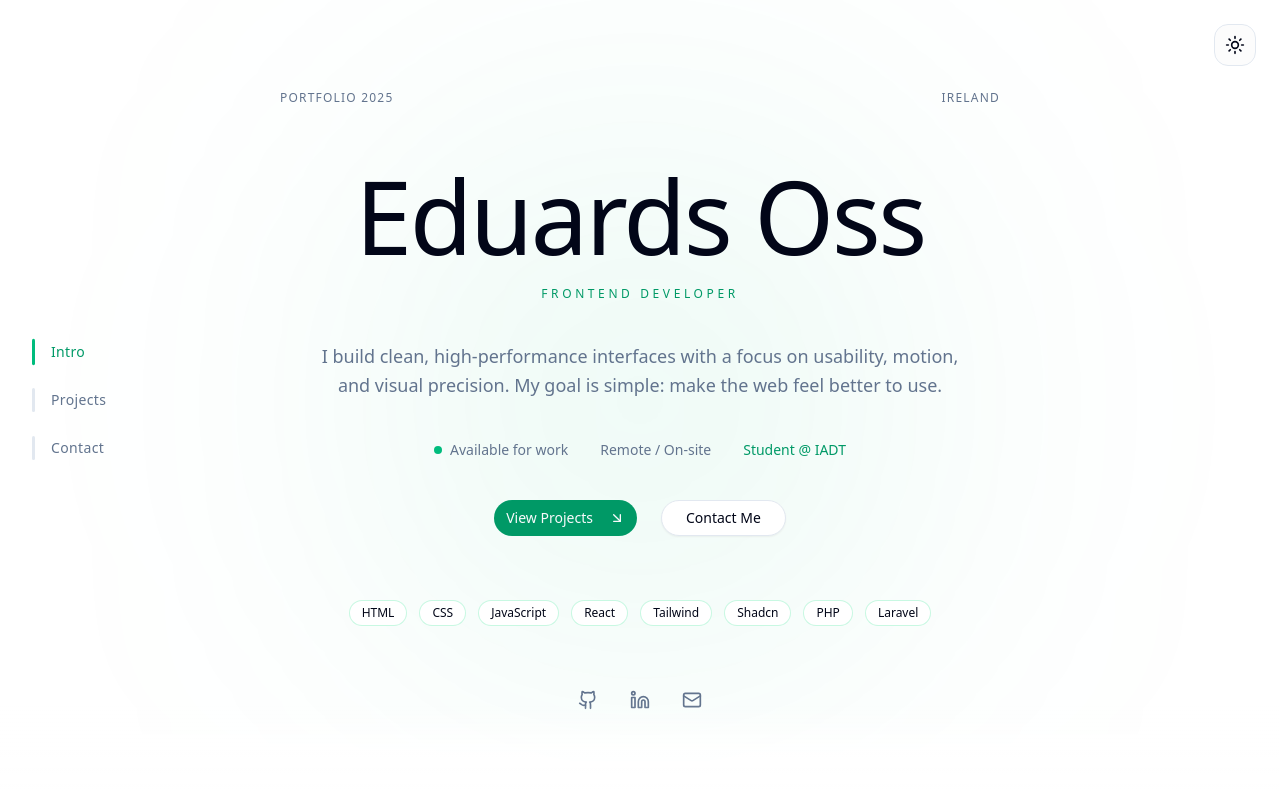
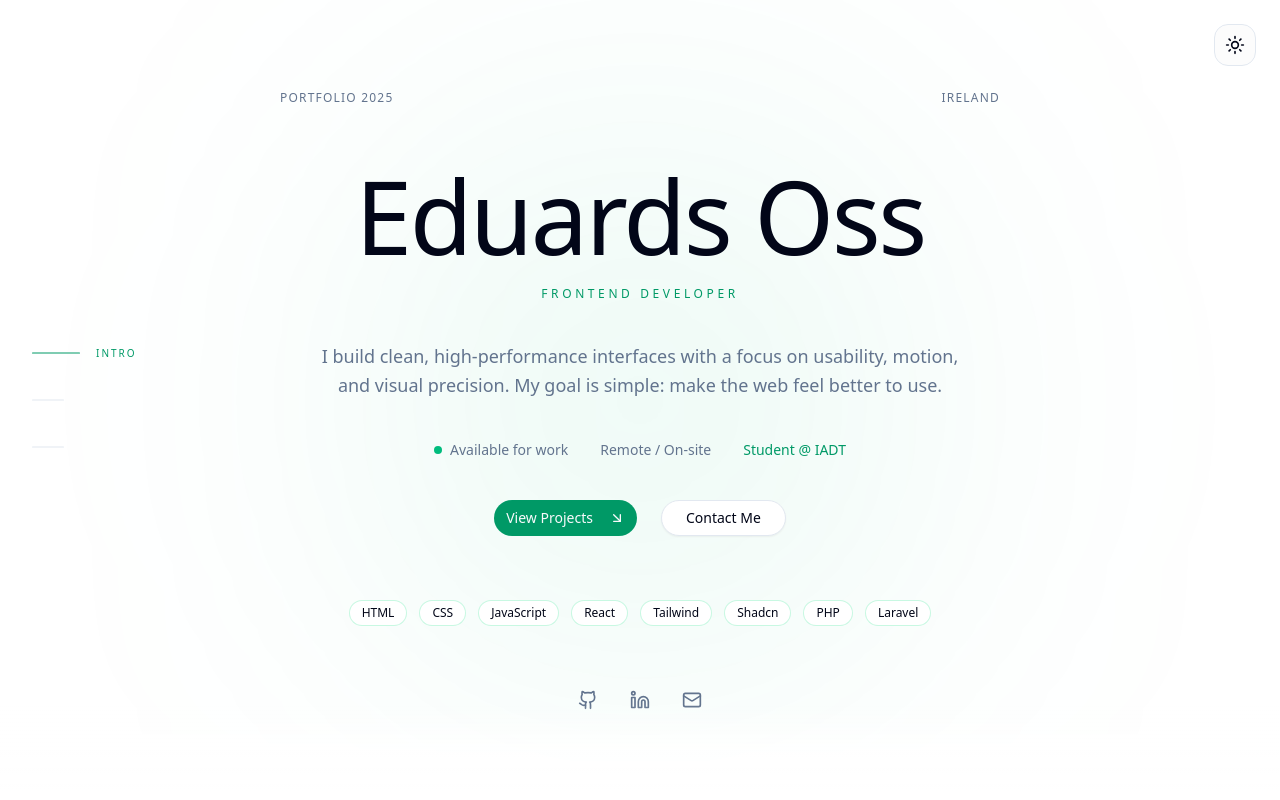
Before and after one commit to n00230867/React-Portfolio, a React (Vite) app: page / in a window 1280 px wide. Shown: the top 800 px of the page. Built offline with nearby package versions, Linux system fonts and the light colour scheme.

Commit message:
Nav bar edit

```diff
--- a/src/components/NavBar.jsx
+++ b/src/components/NavBar.jsx
@@ -1,7 +1,7 @@
 export default function Navbar({ activeSection }) {
   return (
     <nav className="fixed left-8 top-1/2 -translate-y-1/2 z-20 hidden lg:block">
-      <div className="flex flex-col gap-6">
+      <div className="flex flex-col gap-8">
         {["intro", "projects", "contact"].map((section) => (
           <button
             key={section}
@@ -12,23 +12,23 @@ export default function Navbar({ activeSection }) {
             }
             className="group flex items-center gap-4"
           >
-            {/* Active indicator — smoother + more elegant */}
+            {/* Minimal line indicator */}
             <span
-              className={`w-[3px] h-6 rounded-full transition-all duration-300
+              className={`h-px rounded-full transition-all duration-500
                 ${
                   activeSection === section
-                    ? "bg-emerald-500 scale-y-110"
-                    : "bg-border dark:bg-emerald-900 group-hover:bg-emerald-400"
+                    ? "w-12 bg-emerald-600 dark:bg-emerald-400"
+                    : "w-8 bg-border group-hover:w-10 group-hover:bg-emerald-600/50"
                 }`}
             />
 
-            {/* Label — cleaner + calmer */}
+            {/* Clean uppercase label */}
             <span
-              className={`text-sm capitalize tracking-wide transition-colors duration-300
+              className={`text-[10px] uppercase tracking-[0.2em] font-light transition-all duration-300
                 ${
                   activeSection === section
-                    ? "text-emerald-600 font-medium"
-                    : "text-muted-foreground group-hover:text-emerald-600"
+                    ? "text-emerald-600 dark:text-emerald-400 opacity-100"
+                    : "text-muted-foreground opacity-0 group-hover:opacity-100 group-hover:text-foreground"
                 }`}
             >
               {section}
```
